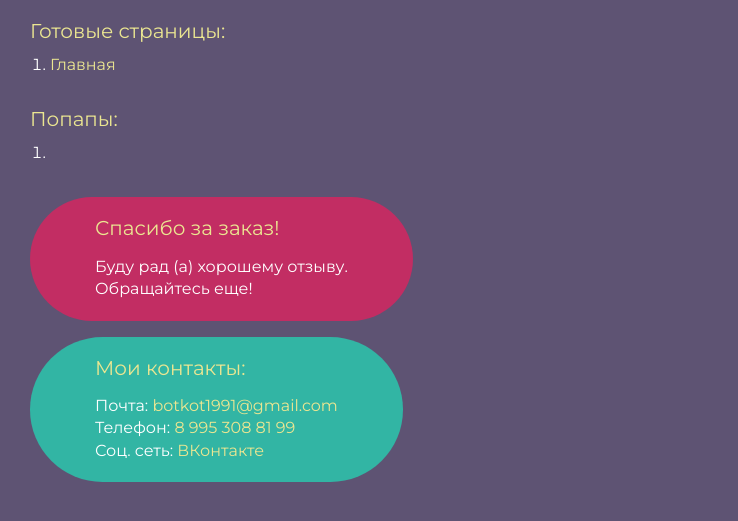
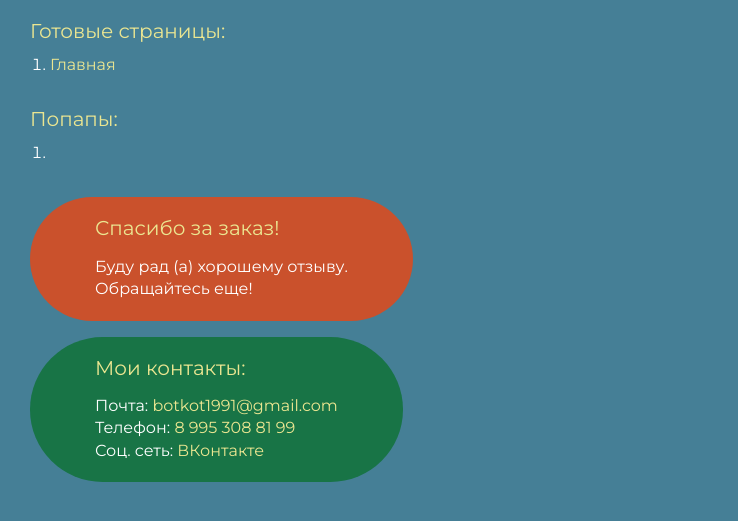
Before and after one commit to foxysophiemarion/GrowBe, a website built with webpack: page src/index.html in a window 1280 px wide. Shown: the part 115-636 px from the top of the page, without its empty margins (0-738 px from the left). Built offline with nearby package versions, Linux system fonts and the light colour scheme.

Commit message:
complete GrowBe

```diff
--- a/src/index.html
+++ b/src/index.html
@@ -53,7 +53,7 @@
 		min-width: 320px;
 		width: 100%;
 		color: #fff;
-		background-color: #5e5373;
+		background-color: #457f96;
 	}
 
 	body {
@@ -160,7 +160,7 @@
 	}
 
 	.rootpage__contacts {
-		background: #32b5a4;
+		background: #187446;
 
 	}
 
@@ -169,7 +169,7 @@
 	}
 
 	.rootpage__tnx {
-		background: #c22d63;
+		background: #ca512c;
 		margin: 0px 0px 1rem 0px;
 	}
 </style>
--- a/src/js/files/sliders.js
+++ b/src/js/files/sliders.js
@@ -116,7 +116,7 @@ function initSliders() {
 			modules: [Navigation, Pagination],
 			observer: true,
 			observeParents: true,
-			slidesPerView: 1,
+			slidesPerView: 3,
 			spaceBetween: 50,
 			//autoHeight: true,
 			speed: 800,
```
Lines whose indentation alone changed are shown as unchanged.
